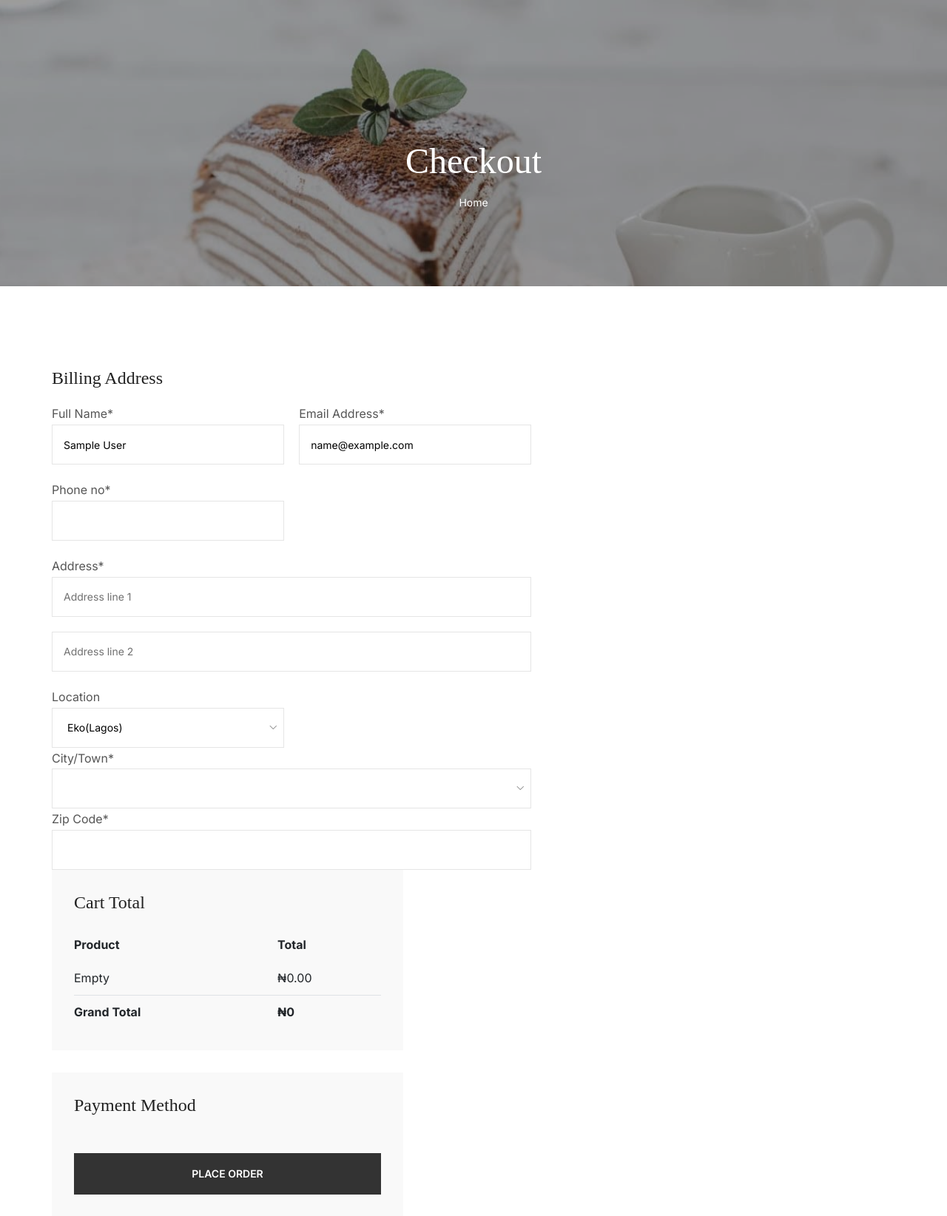
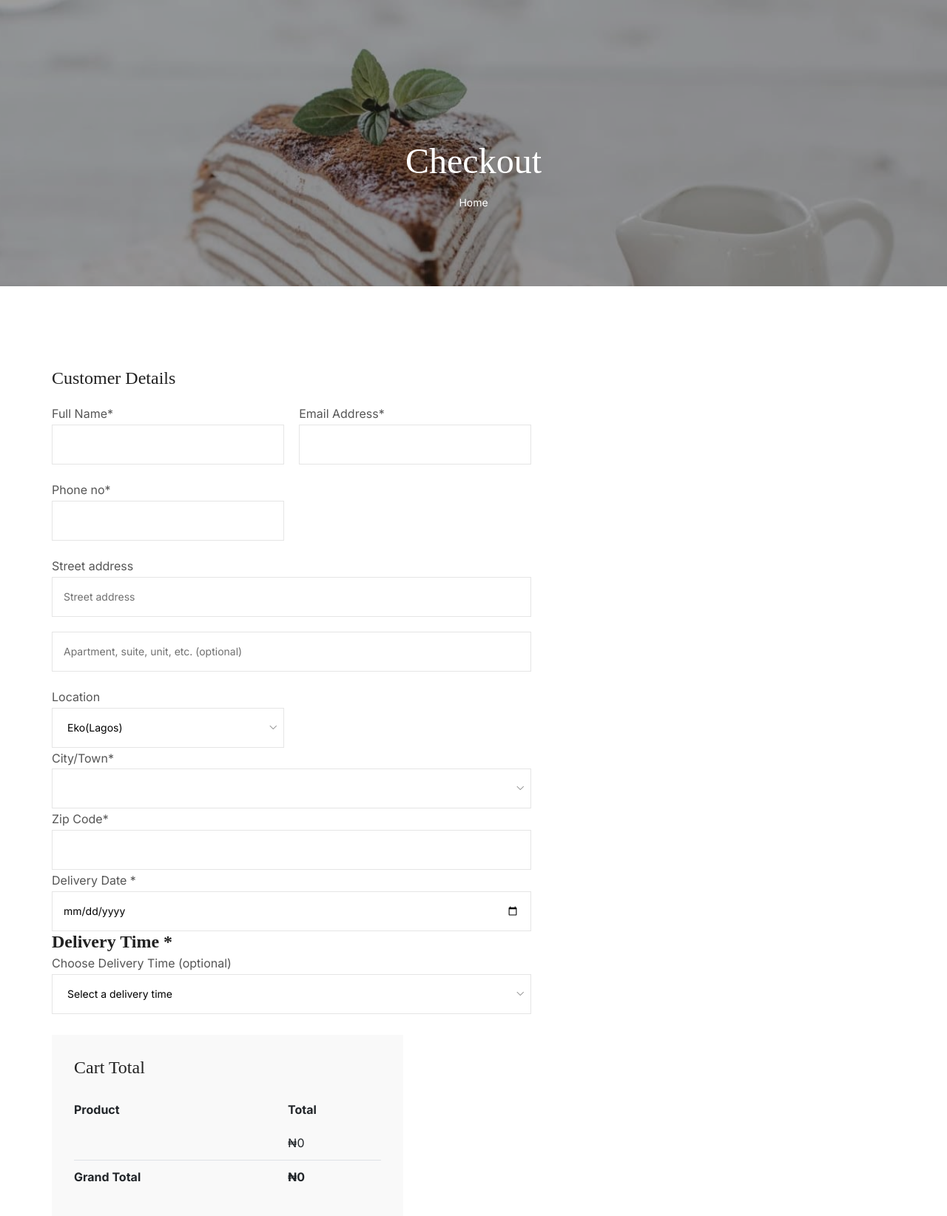
Before and after one commit to akin525/cake, a Laravel app: page /checkout in a window 1280 px wide. Shown: the part 241-1885 px from the top of the page at 74% size. Run offline with Laravel 10, Linux system fonts and the light colour scheme; the visitor is signed in with stand-in values (Sample User, id 1); data that the repository does not hold is empty; some libraries are stand-ins or nearby versions; some web fonts are replaced.

Commit message:
layer and size

```diff
--- a/app/Http/Controllers/HomeController.php
+++ b/app/Http/Controllers/HomeController.php
@@ -184,54 +184,57 @@
             'layers'=>'required',
             'amount'=>'required',
         ]);
-        $product = Products::where('id', $request->id)->first();
+        $product = Products::find($request->id);
+        if ($product) {
+            $productDetails = [
+                'id' => $product->id,
+                'name' => $product->name,
+                'image' => $product->image,
+                'flavor' => $request->flavor,
+                'size' => $request->size,
+                'layers' => $request->layers,
+                'amount' => $request->amount,
+                'color' => $request->color ?? null,
+            ];
 
-//        if ($product->price < $request->amount){
-//            $message = "error!";
-//            return back()->with('error', $message);
+            Session::put('selected_product', $productDetails);
+            return redirect('cart');
+
+        }
+
+//        if (Auth::check()) {
+//            $insert = Cart::create([
+//                'user_id' => Auth::user()->id,
+//                'product_id' => $request->id,
+//                'quantity' => 1,
+//                'name' => $product->name,
+//                'amount' => $request->amount,
+//                'image' => $product->image,
+//                'color'=>$request->color ?? null,
+//                'size'=>$request->size,
+//                'flavour'=>$request->flavor,
+//                'layer'=>$request->layers,
+//                'card'=>$request->ekoCakesMessage ?? null,
+//                'topper'=>$request->topper ?? null,
+//                'topper_text'=>$request->topperText ?? null,
+//                'addition'=>$request->addition ?? null,
+//                'message'=>$request->message ?? null,
+//            ]);
+//            $email=Auth::user()->email;
+//            $input=Cart::where('user_id', Auth::user()->id)->get();
+//            $amount=Cart::where('user_id', Auth::user()->id)->sum('amount');
+//            Mail::to($email)->send(new MailCart($input,  $amount));
+//
+//            $message = "Added To Cart Successfully!";
+//            return redirect('cart')->with('status', $message);
+//
+//
+//        } else {
+//
+//            $message = "Added To Cart Successfully!";
+//
+//            return redirect('login');
 //        }
-        if (Auth::check()) {
-            $insert = Cart::create([
-                'user_id' => Auth::user()->id,
-                'product_id' => $request->id,
-                'quantity' => 1,
-                'name' => $product->name,
-                'amount' => $request->amount,
-                'image' => $product->image,
-                'color'=>$request->color ?? null,
-                'size'=>$request->size,
-                'flavour'=>$request->flavor,
-                'layer'=>$request->layers,
-                'card'=>$request->ekoCakesMessage ?? null,
-                'topper'=>$request->topper ?? null,
-                'topper_text'=>$request->topperText ?? null,
-                'addition'=>$request->addition ?? null,
-                'message'=>$request->message ?? null,
-            ]);
-            $email=Auth::user()->email;
-            $input=Cart::where('user_id', Auth::user()->id)->get();
-            $amount=Cart::where('user_id', Auth::user()->id)->sum('amount');
-            Mail::to($email)->send(new MailCart($input,  $amount));
-
-            $message = "Added To Cart Successfully!";
-            return redirect('cart')->with('status', $message);
-
-
-        } else {
-
-//            $data = json_decode($request, true);
-//            unset($data['_token']);
-//
-//            session(['cart' => $data]);
-
-            $message = "Added To Cart Successfully!";
-
-            return redirect('login');
-        }
-//        return response()->json([
-//            'status' => 'success',
-//            'message' => $message,
-//        ]);
 
 
     }
@@ -270,38 +273,14 @@
     }
 function mycart()
 {
-    if (Auth::user()) {
-        $cartsum = Cart::where('user_id', Auth::user()->id)->sum('amount');
-        $cart = Cart::where('user_id', Auth::user()->id)->get();
-    }else{
-        $cartsum=0;
-        $cart = [];
-//        $carts = session()->get('cart', []);
-        $cakeData = session('cart');
 
-//        foreach ($carts as $productId => $quantity) {
-//            $product = Products::find($productId);
-//            if ($product) {
-//                $cartsum += $product->price * $quantity;
-//                $cart[] = [
-//                    'id' => $product->id,
-//                    'name' => $product->name,
-//                    'quantity' => $quantity,
-//                    'amount' => $product->price,
-//                    'total' => $quantity * $product->price,
-//                    'image' => $product->image,
-//                ];
-//
-//            }
-//        }
+    $cat = Session::get('selected_product', []);
+    $cartsum = 0;
 
-        return $cakeData;
-
-    }
     $category=Categories::all();
 
-//    return $cart;
-    return view('shop.cart', compact('cart', 'category', 'cartsum'));
+//    return $cat;
+    return view('shop.cart', compact('cat', 'category', 'cartsum'));
 }
 
 function category($request)
@@ -325,26 +304,18 @@
 
     }else{
         $checkout=0;
-        $cart=[];
-        $carts = session()->get('cart', []);
+//        $cart=[];
+        $cart = session::get('selected_product', []);
 
-        foreach ($carts as $productId => $quantity) {
-            $product = Products::find($productId);
+//        return $cart;
+            $product = Products::where('id',$cart['id'])->first();
             if ($product) {
-                $checkout += $product->price * $quantity;
+                $checkout = $cart['amount'] ;
 
-            } $cart[] = [
-                'id' => $product->id,
-                'name' => $product->name,
-                'quantity' => $quantity,
-                'amount' => (int)$product->price,
-                'total' => $quantity * $product->price,
-                'image' => $product->image,
-            ];
+            }
+            $cart['image'] = $product->image;
         }
 //        $state=State::all();
-
-    }
 
     return view('shop.checkout', compact('checkout', 'cart'));
 }
--- a/resources/views/shop/checkout.blade.php
+++ b/resources/views/shop/checkout.blade.php
@@ -33,11 +33,11 @@
 
                         <!-- Billing Address -->
                         <div id="billing-form">
-                            <h4 class="mb-4">Billing Address</h4>
+                            <h4 class="mb-4">Customer Details</h4>
                             <div class="row row-cols-sm-2 row-cols-1 g-4">
                                 <div class="col">
                                     <label>Full Name*</label>
-                                    <input class="form-field" name="name" value="{{Auth::user()->name}}" type="text" required>
+                                    <input class="form-field" name="name"  type="text" required>
                                     <input type="hidden" name="checkout" value="{{$checkout}}">
 
                                 </div>
@@ -47,7 +47,7 @@
 {{--                                </div>--}}
                                 <div class="col">
                                     <label>Email Address*</label>
-                                    <input class="form-field" id="email" name="email" type="email" value="{{Auth::user()->email}}" required>
+                                    <input class="form-field" id="email" name="email" type="email"  required>
                                 </div>
                                 <div class="col">
                                     <label>Phone no*</label>
@@ -58,11 +58,11 @@
 {{--                                    <input class="form-field" type="text">--}}
 {{--                                </div>--}}
                                 <div class="col-sm-12">
-                                    <label>Address*</label>
-                                    <input class="form-field" type="text" name="address" placeholder="Address line 1" required>
+                                    <label>Street address</label>
+                                    <input class="form-field" type="text" name="address" placeholder="Street address" required>
                                 </div>
                                 <div class="col-sm-12">
-                                    <input class="form-field" type="text" placeholder="Address line 2">
+                                    <input class="form-field" type="text" name="apartment" placeholder="Apartment, suite, unit, etc. (optional)">
                                 </div>
                                 <div class="col">
                                     <label>Location</label>
@@ -96,6 +96,22 @@
                                     <label>Zip Code*</label>
                                     <input class="form-field" type="text" name="postal_code" required>
                                 </div>
+                            <div class="col">
+                                    <label>Delivery Date *</label>
+                                    <input class="form-field" type="date" name="date" placeholder="Choose date" required>
+                                </div>
+                            <h4><b>Delivery Time *</b></h4>
+                            <div class="col">
+                                <label>Choose Delivery Time (optional)</label>
+                                <div class="select-wrapper">
+                                <select  name="time" id="daypart" class="form-field" data-placeholder="">
+                                    <option value="blank">Select a delivery time</option>
+                                    <option value="11:30am - 04:00pm">11:30am - 04:00pm OTHER ONLY</option>
+                                    <option value="12:30am - 04:00pm">12:30am - 04:00pm READY TO GO ONLY</option>
+                                </select>
+                                </div>
+                                </div>
+                            <br/>
 {{--                                <div class="col-sm-12 d-flex flex-wrap gap-6">--}}
 {{--                                    <div class="form-check m-0">--}}
 {{--                                        <input class="form-check-input" type="checkbox" id="create_account">--}}
@@ -114,7 +130,7 @@
 
                     <div class="col-lg-5">
 
-                        <!-- Checkout Summary Start -->
+{{--                        <!-- Checkout Summary Start -->--}}
                         <div class="checkout-box">
 
                             <h4 class="mb-4">Cart Total</h4>
@@ -127,17 +143,12 @@
                                 </tr>
                                 </thead>
                                 <tbody>
-                                @forelse($cart as $cat)
+{{--                                @forelse($cart as $cat)--}}
                                 <tr>
-                                    <td>{{$cat['name']}}</td>
-                                    <td>₦{{number_format(intval($cat['amount'] *1))}}</td>
+                                    <td>{{$cart['name']}}</td>
+                                    <td>₦{{number_format(intval($cart['amount'] *1))}}</td>
                                 </tr>
-                                @empty
-                                    <tr>
-                                        <td>Empty</td>
-                                        <td>₦0.00</td>
-                                    </tr>
-                                @endforelse
+
                                 </tbody>
                                 <tfoot>
                                 <tr>
--- a/resources/views/shop/paynow.blade.php
+++ b/resources/views/shop/paynow.blade.php
@@ -21,7 +21,7 @@
     <div class="checkout-box">
         <h4 class="mb-4">Payment Now</h4>
         <form id="paymentForm">
-            <input type="hidden" id="email-address" name="email" value="{{ Auth::user()->email }}" required>
+            <input type="hidden" id="email-address" name="email" value="{{ $request->email }}" required>
             <input type="hidden" id="amount" name="amount" value="{{ $request->checkout }}" required>
             <input type="hidden" id="firstSelect" name="firstSelect" value="{{ $payid }}" required>
 
--- a/routes/web.php
+++ b/routes/web.php
@@ -42,10 +42,14 @@
 Route::get('ready', [HomeController::class, 'loadrtb'])->name('ready');
 Route::get('getlayer/{id}', [HomeController::class, 'getlayer'])->name('getlayer');
 Route::get('getsize/{id}', [HomeController::class, 'getsize'])->name('getsize');
-
+Route::post('addcart1', [HomeController::class, 'addcart'])->name('addcart1');
+Route::get('cart', [HomeController::class, 'mycart'])->name('cart');
+Route::post('check', [OrderController::class, 'postorder'])->name('check');
+Route::get('tran/{reference}/{secondS}', [OrderController::class, 'confirmpayment'])->name('tran');
 Route::get('/dashboard', function () {
     return view('dashboard');
 })->middleware(['auth', 'verified'])->name('dashboard');
+
 
 Route::get('about', [HomeController::class, 'aboutus'])->name('about');
 Route::middleware('auth')->group(function () {
@@ -53,11 +57,6 @@
     Route::get('/profile', [ProfileController::class, 'edit'])->name('profile.edit');
     Route::patch('/profile', [ProfileController::class, 'update'])->name('profile.update');
     Route::delete('/profile', [ProfileController::class, 'destroy'])->name('profile.destroy');
-    Route::post('addcart1', [HomeController::class, 'addcart'])->name('addcart1');
-    Route::get('cart', [HomeController::class, 'mycart'])->name('cart');
-    Route::post('check', [OrderController::class, 'postorder'])->name('check');
-    Route::get('tran/{reference}/{secondS}', [OrderController::class, 'confirmpayment'])->name('tran');
-
 });
 
 Route::get('/cat/{filename}', function ($filename) {
```
Also changed, not shown: app/Http/Controllers/OrderController.php (+26 -21 lines), resources/views/shop/cart.blade.php (+26 -8 lines).
